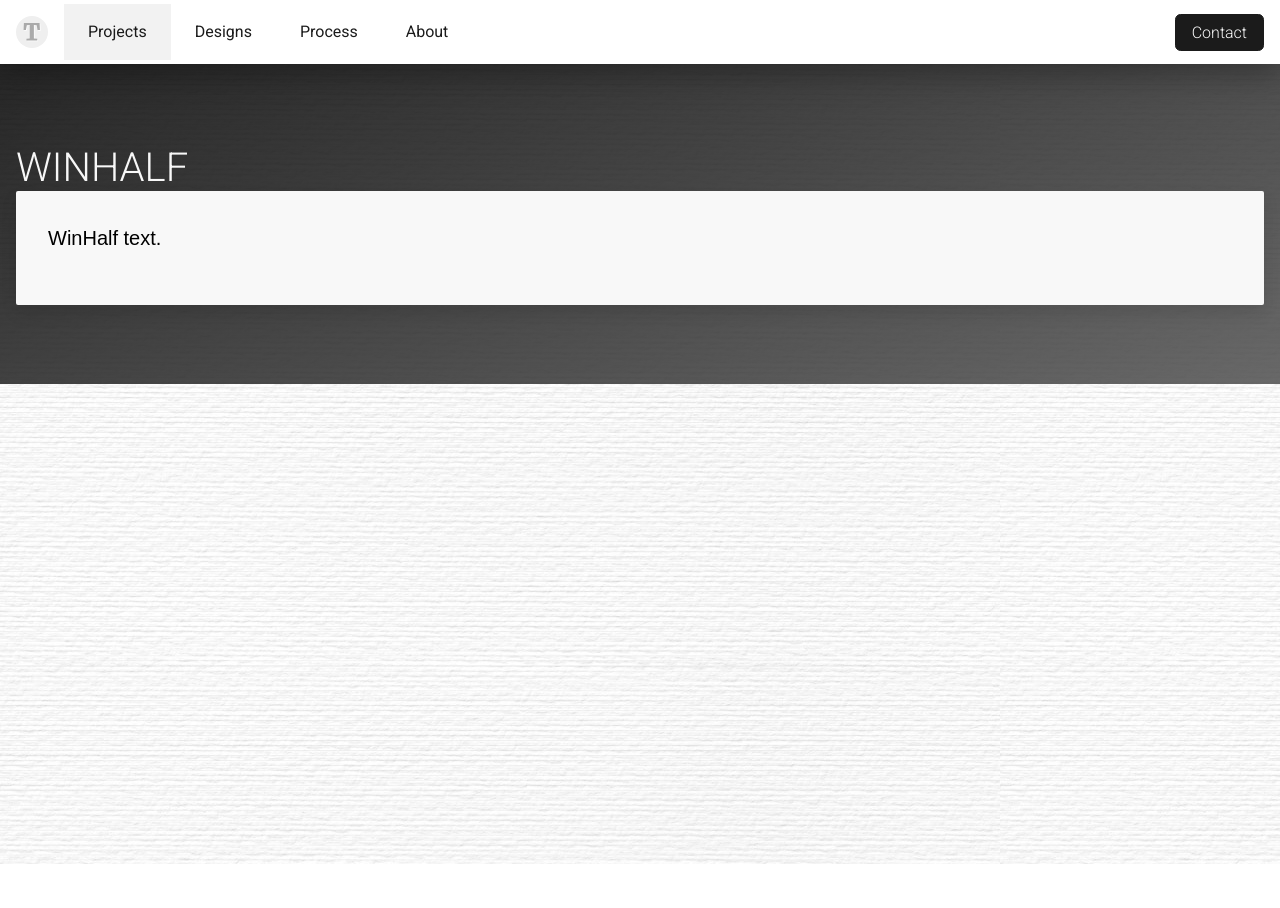
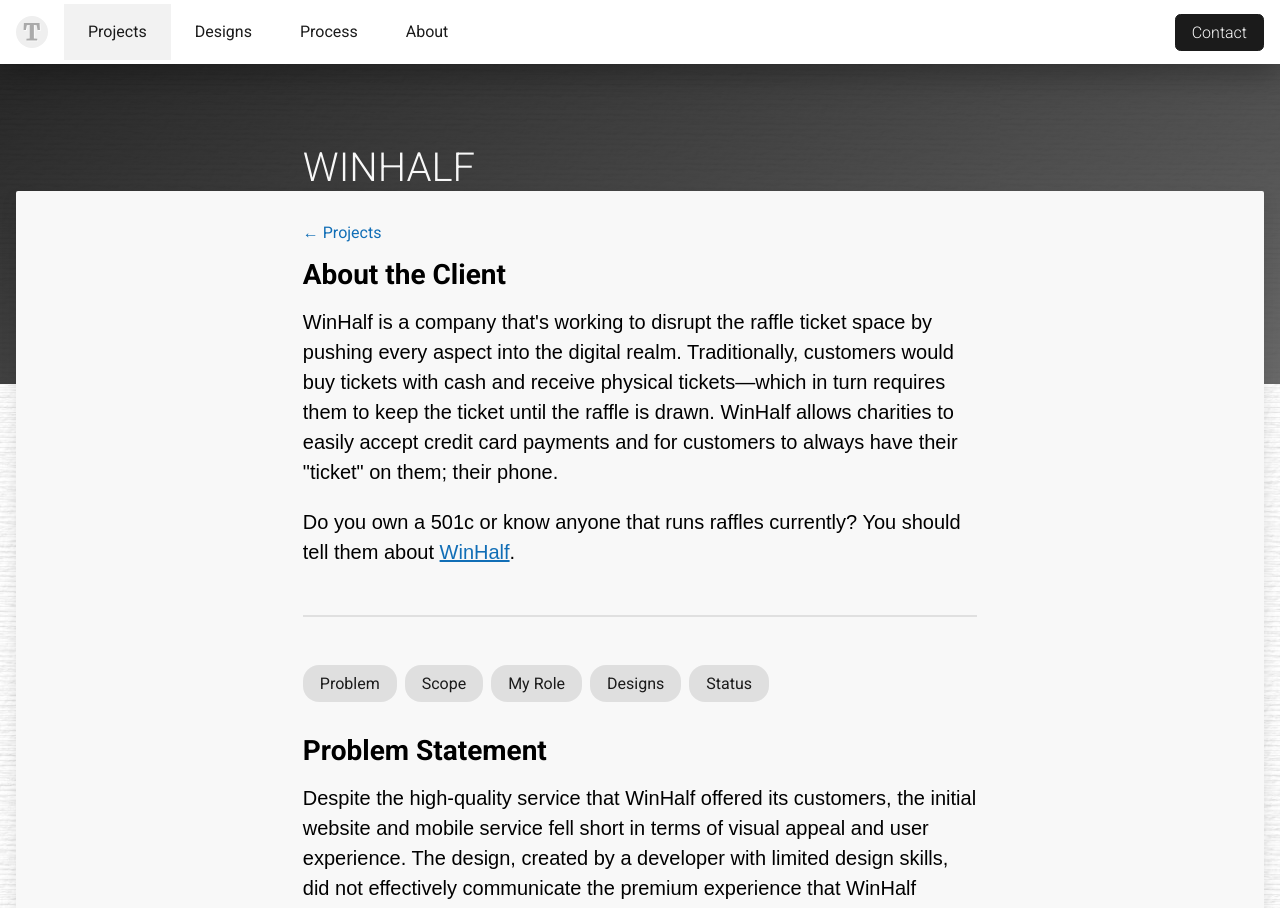
Before and after one commit to tonytrucco-CS/trucco-website-redux, a React (Create React App) app: page /projects/winhalf in a window 1280 px wide. Shown: the top 908 px of the page. Built offline with nearby package versions, Linux system fonts and the light colour scheme.

Commit message:
add winhalf page

```diff
--- a/src/routes/projects/Index.js
+++ b/src/routes/projects/Index.js
@@ -48,14 +48,6 @@
             tags={['Balsamiq', 'React']}
           />
           <LinkCard
-            to="winhalf"
-            title="WinHalf"
-            linkText="View This Project"
-            src="https://ik.imagekit.io/ti4score/Portfolio/WinHalf/desktop.png?updatedAt=1678462019962&tr=fo-top_left,c-maintain_ratio,w-800,ar-16-9"
-            alt="Home page for WinHalf, providing users the ability to enter a raffle code and details on why they should use WinHalf"
-            tags={['Balsamiq', 'Sketch', 'React']}
-          />
-          <LinkCard
             to="mindfully-website"
             title="Mindfully Website Redesign"
             linkText="View This Project"
@@ -71,6 +63,14 @@
             alt="Side-by-side view of redesigned Mindfully app, showing the goals screen as a sketch and a high fidelity mockup"
             tags={['Balsamiq', 'Figma']}
           />
+          <LinkCard
+            to="winhalf"
+            title="WinHalf"
+            linkText="View This Project"
+            src="https://ik.imagekit.io/ti4score/Portfolio/WinHalf/desktop.png?updatedAt=1678462019962&tr=fo-top_left,c-maintain_ratio,w-800,ar-16-9"
+            alt="Home page for WinHalf, providing users the ability to enter a raffle code and details on why they should use WinHalf"
+            tags={['Balsamiq', 'Sketch', 'React']}
+          />
         </Grid>
       </Card>
     </Container>
--- a/src/routes/projects/TI4.js
+++ b/src/routes/projects/TI4.js
@@ -78,7 +78,7 @@
             <Chip label="Status" to="#status" hash />
             <Chip label="The Future" to="#future" hash />
           </Nav>
-          <h2 id="problem">The Problem</h2>
+          <h2 id="problem">Problem Statement</h2>
           <p>
             There are a lot of components to keep track of in this game, all
             while trying to out-strategize your opponents. And every round a new
@@ -153,12 +153,12 @@
             >
               ti4score.com
             </a>
-            . As of this website being published, the app already has over 900
+            . As of this website being published, the app already has over 1000
             unique visits.
           </p>
           <p>
             If you search Google for a Twilight Imperium score tracker, this
-            tool is the #1 result.
+            tool is the #1 result (assuming you don't count the Reddit result).
           </p>
           <Hr />
           <h2 id="future">The Future</h2>
--- a/src/routes/projects/WinHalf.js
+++ b/src/routes/projects/WinHalf.js
@@ -1,13 +1,141 @@
+import styled from 'styled-components';
+import Back from '../../components/Back';
 import Card from '../../components/Card';
+import Chip from '../../components/Chip';
 import Container from '../../components/Container';
 import Hero from '../../components/Hero';
+import Hr from '../../components/Hr';
+import ImageCard from '../../components/ImageCard';
+import ImageGrid from '../../components/ImageGrid';
+import ScrollTop from '../../components/ScrollTop';
+import Limiter from '../../containers/Limiter';
+import { transforms } from '../../utils/helpers';
+
+const Nav = styled.nav`
+  display: flex;
+  gap: 0.5rem;
+  flex-wrap: wrap;
+  margin-bottom: 2rem;
+`;
+
+const WIN = [
+  {
+    src: `https://ik.imagekit.io/ti4score/Portfolio/WinHalf/mobile.png?updatedAt=1678462019917${transforms.tall}`,
+    alt: 'WinHalf website, presented for mobile devices',
+    description: 'Website design on mobile',
+  },
+  {
+    src: `https://ik.imagekit.io/ti4score/Portfolio/WinHalf/desktop.png?updatedAt=1678462019962${transforms.tall}`,
+    alt: 'WinHalf website, presented for desktop devices',
+    description: 'Website design on desktop',
+  },
+];
 
 const WinHalf = () => {
   return (
     <Container>
-      <Hero title="WinHalf" />
+      <Hero title="WinHalf" limited />
       <Card hero>
-        <p>WinHalf text.</p>
+        <Limiter>
+          <Back to="/projects" label="← Projects" />
+          <h2>About the Client</h2>
+          <p>
+            WinHalf is a company that's working to disrupt the raffle ticket
+            space by pushing every aspect into the digital realm. Traditionally,
+            customers would buy tickets with cash and receive physical
+            tickets—which in turn requires them to keep the ticket until the
+            raffle is drawn. WinHalf allows charities to easily accept credit
+            card payments and for customers to always have their "ticket" on
+            them; their phone.
+          </p>
+          <p>
+            Do you own a 501c or know anyone that runs raffles currently? You
+            should tell them about{' '}
+            <a
+              href="https://www.winhalf.com"
+              target="_blank"
+              rel="noopener noreferrer"
+            >
+              WinHalf
+            </a>
+            .
+          </p>
+          <Hr />
+          <Nav>
+            <Chip label="Problem" to="#problem" hash />
+            <Chip label="Scope" to="#scope" hash />
+            <Chip label="My Role" to="#role" hash />
+            <Chip label="Designs" to="#designs" hash />
+            <Chip label="Status" to="#status" hash />
+          </Nav>
+          <h2 id="problem">Problem Statement</h2>
+          <p>
+            Despite the high-quality service that WinHalf offered its customers,
+            the initial website and mobile service fell short in terms of visual
+            appeal and user experience. The design, created by a developer with
+            limited design skills, did not effectively communicate the premium
+            experience that WinHalf provided. As a result, the company was
+            unable to effectively market its services and reach its full
+            potential.
+          </p>
+          <Hr />
+          <h2 id="scope">Scope</h2>
+          <p>
+            The design language for the website would be completely redone,
+            utilizing reuseable components to ensure a quick and cohesive
+            experience. The administrative backend would also receive an update
+            so that clients could more easily manage their raffles.
+          </p>
+          <Hr />
+          <h2 id="role">My Role</h2>
+          <p>
+            As the sole designer on the project, I undertook the task of
+            creating a new design language that would seamlessly integrate with
+            the existing brand aesthetics. In addition, I developed detailed
+            wireframes to demonstrate the updated user flow, and utilized my
+            frontend development skills to build a modern, refreshed website
+            using React.
+          </p>
+          <Hr />
+          <h2 id="designs">Designs</h2>
+          <h3>Updated Design Language</h3>
+          <p>
+            I worked with the client to create a new design language that would
+            blend with their existing brand. Their main colors were red and
+            blue, which looked very unique when blended together. Because
+            charities can cover nearly every demographic, the design was given a
+            classic feel so that it could have wide appeal.
+          </p>
+          <ImageCard
+            image={{
+              src: `https://ik.imagekit.io/ti4score/Portfolio/WinHalf/visual_sheet.png?updatedAt=1678462019882${transforms.four3_lg}`,
+              alt: 'Design sheet for WinHalf, featuring various headings, font selections, color choices, and multiple button designs',
+              description: 'The initial design sheet I provided to WinHalf',
+            }}
+          />
+          <h3>Website Redesign</h3>
+          <p>
+            Because WinHalf wanted customers to use their phones for signing up
+            for raffles, it had to be dead simple to enter the raffle code they
+            would receive. Therefore, the WinHalf website features a raffle code
+            input before the fold for virtually every mobile device.
+          </p>
+          <ImageGrid columns={2} images={WIN} />
+          <h3>Backend Flow</h3>
+          <p>
+            The backend user experience was reworked so that clients could
+            easily manage multiple raffles at one time and see at a glance how
+            each was performing.
+          </p>
+          <Hr />
+          <h2 id="status">Status</h2>
+          <p>
+            WinHalf is continuing to successfully penetrate the raffle space,
+            all while using the same designs and experience I created for them
+            years ago.
+          </p>
+          <ScrollTop />
+        </Limiter>
       </Card>
     </Container>
   );
--- a/src/utils/helpers.js
+++ b/src/utils/helpers.js
@@ -52,4 +52,6 @@
   four3_lg: '&tr=w-900,h-675,c-maintain_ratio,fo-top_left',
   wide: '&tr=w-600,h-300,c-maintain_ratio,fo-top_left',
   wide_lg: '&tr=w-900,h-550,c-maintain_ratio,fo-top_left',
+  tall: '&tr=w-400,h-800,c-maintain_ratio,fo-top',
+  tall_lg: '&tr=w-900,h-1800,c-maintain_ratio,fo-top_left',
 };
```
